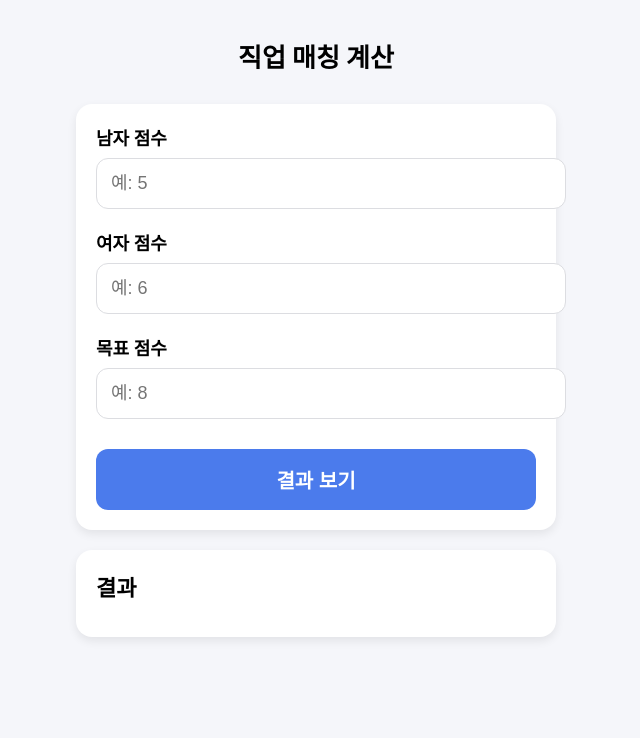
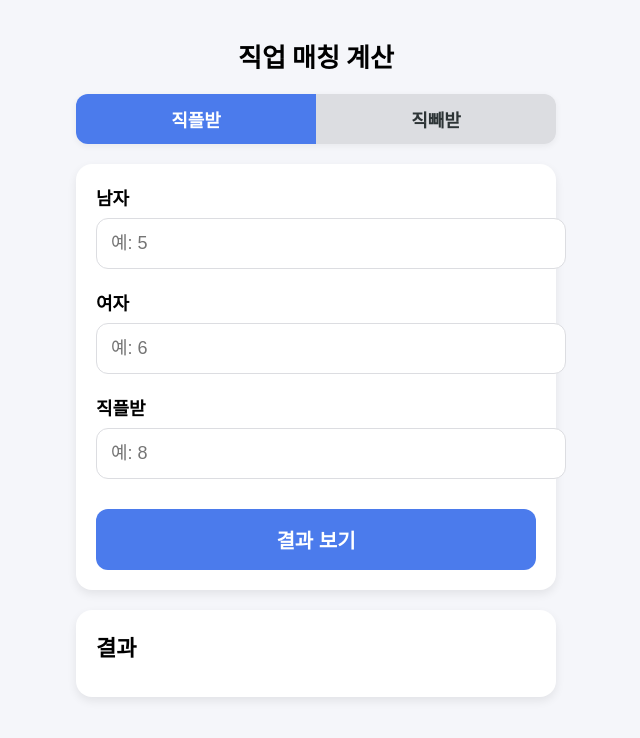
Before and after one commit to mgw1591/Rank, a plain HTML site: page index.html in a window 1280 px wide. Shown: the whole page, without its empty margins (324-964 px from the left). Drawn offline with Linux system fonts and the light colour scheme.

Commit message:
Update index.html

```diff
--- a/index.html
+++ b/index.html
@@ -22,8 +22,34 @@
     h1 {
       text-align: center;
       font-size: 26px;
-      margin-bottom: 30px;
+      margin-bottom: 20px;
       font-weight: 700;
+    }
+
+    /* 모드 선택 탭 */
+    .mode-tabs {
+      display: flex;
+      margin-bottom: 20px;
+      border-radius: 12px;
+      overflow: hidden;
+      box-shadow: 0 2px 7px rgba(0,0,0,0.06);
+    }
+
+    .mode-tab {
+      flex: 1;
+      text-align: center;
+      padding: 12px 0;
+      font-size: 18px;
+      font-weight: 600;
+      cursor: pointer;
+      background: #dcdde1;
+      color: #2d3436;
+      transition: 0.2s;
+    }
+
+    .mode-tab.active {
+      background: #4b7bec;
+      color: white;
     }
 
     .card {
@@ -81,7 +107,7 @@
       margin-bottom: 15px;
     }
 
-    /* 결과 블록 전체 */
+    /* 한 팀 블록 */
     .team-block {
       padding: 15px;
       border-radius: 12px;
@@ -97,7 +123,7 @@
     }
 
     .job-list {
-      font-size: 16px; /* 🔥 글자 크기 줄임 (input과 비슷하게) */
+      font-size: 16px;
       line-height: 1.6;
       padding-left: 8px;
     }
@@ -108,19 +134,25 @@
   <div class="container">
     <h1>직업 매칭 계산</h1>
 
+    <!-- 🔵 모드 선택 탭 -->
+    <div class="mode-tabs">
+      <div id="tabPlus" class="mode-tab active" onclick="setMode('plus')">직플받</div>
+      <div id="tabMinus" class="mode-tab" onclick="setMode('minus')">직빼받</div>
+    </div>
+
     <div class="card">
       <div class="input-box">
-        <span class="input-label">남자 점수</span>
+        <span class="input-label">남자</span>
         <input id="maleScore" type="number" placeholder="예: 5">
       </div>
 
       <div class="input-box">
-        <span class="input-label">여자 점수</span>
+        <span class="input-label">여자</span>
         <input id="femaleScore" type="number" placeholder="예: 6">
       </div>
 
       <div class="input-box">
-        <span class="input-label">목표 점수</span>
+        <span id="targetLabel" class="input-label">직플받</span>
         <input id="targetScore" type="number" placeholder="예: 8">
       </div>
 
@@ -134,11 +166,28 @@
   </div>
 
 <script>
+/* 현재 계산 모드 */
+let currentMode = "plus"; // 기본: 직플받
+
+function setMode(mode) {
+  currentMode = mode;
+
+  // 탭 UI 업데이트
+  document.getElementById("tabPlus").classList.toggle("active", mode === "plus");
+  document.getElementById("tabMinus").classList.toggle("active", mode === "minus");
+
+  // 라벨 변경
+  document.getElementById("targetLabel").innerText =
+    mode === "plus" ? "직플받" : "직빼받";
+}
+
+/* 마피아 팀 리스트 */
 const mafiaTeam = [
   "마피아", "짐승인간", "스파이", "마담",
   "도둑", "마녀", "과학자", "사기꾼", "청부업자"
 ];
 
+/* 직업 데이터 */
 const jobs = [
   ["마피아", "M", 3, 0],
   ["경찰", "M", 2, 2],
@@ -196,9 +245,18 @@ function findJobs() {
     return;
   }
 
+  /* 모드별 계산 공식 */
   const matched = jobs.filter(([name, gender, letters, batchim]) => {
     const genderScore = (gender === "M") ? male : female;
-    const total = letters + batchim + genderScore;
+
+    let total = 0;
+
+    if (currentMode === "plus") {
+      total = letters + batchim + genderScore; // 직플받
+    } else {
+      total = letters - batchim + genderScore; // 직빼받
+    }
+
     return total === target;
   });
 
@@ -210,7 +268,7 @@ function findJobs() {
     return;
   }
 
-  /** 시민팀 한 블록 출력 **/
+  /* 시민팀 출력 */
   if (citizenList.length > 0) {
     const names = citizenList.map(([name]) => name).join(", ");
 
@@ -222,7 +280,7 @@ function findJobs() {
     `;
   }
 
-  /** 마피아팀 한 블록 출력 **/
+  /* 마피아팀 출력 */
   if (mafiaList.length > 0) {
     const names = mafiaList.map(([name]) => name).join(", ");
 
```
